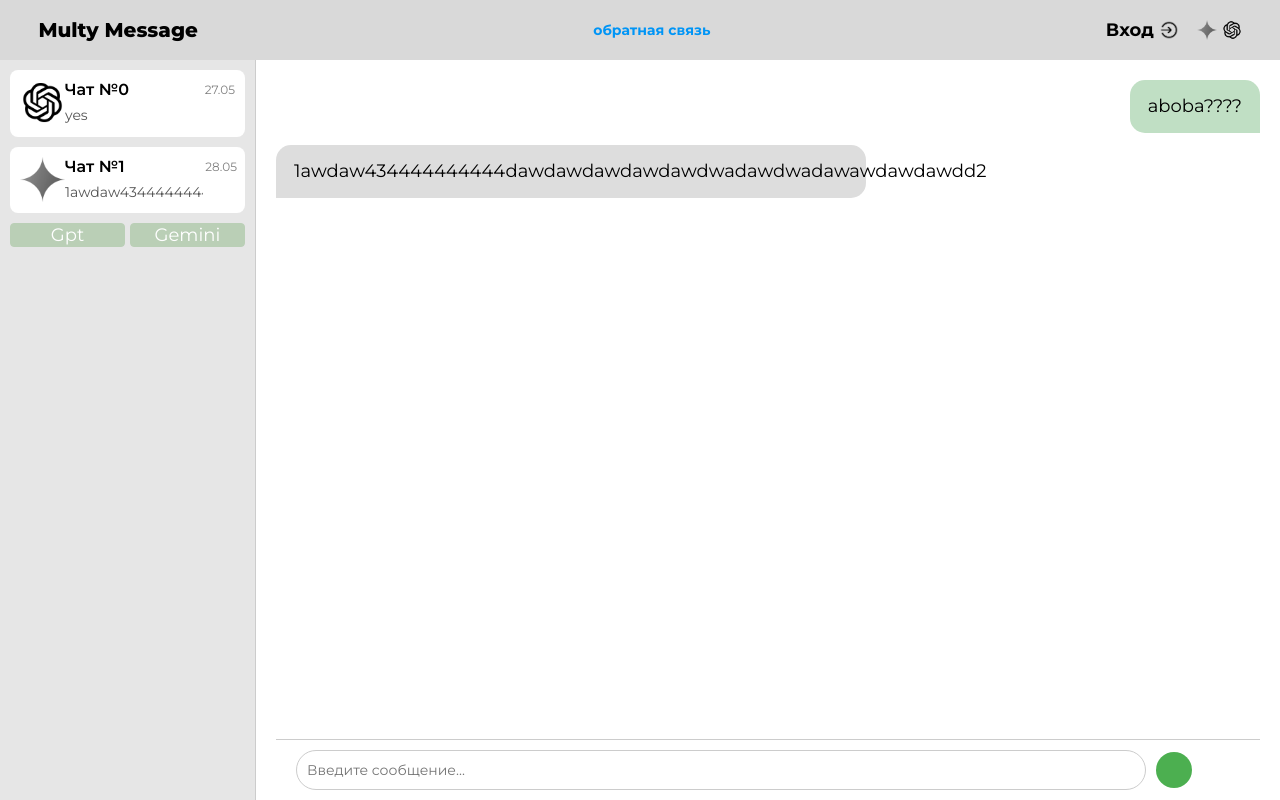
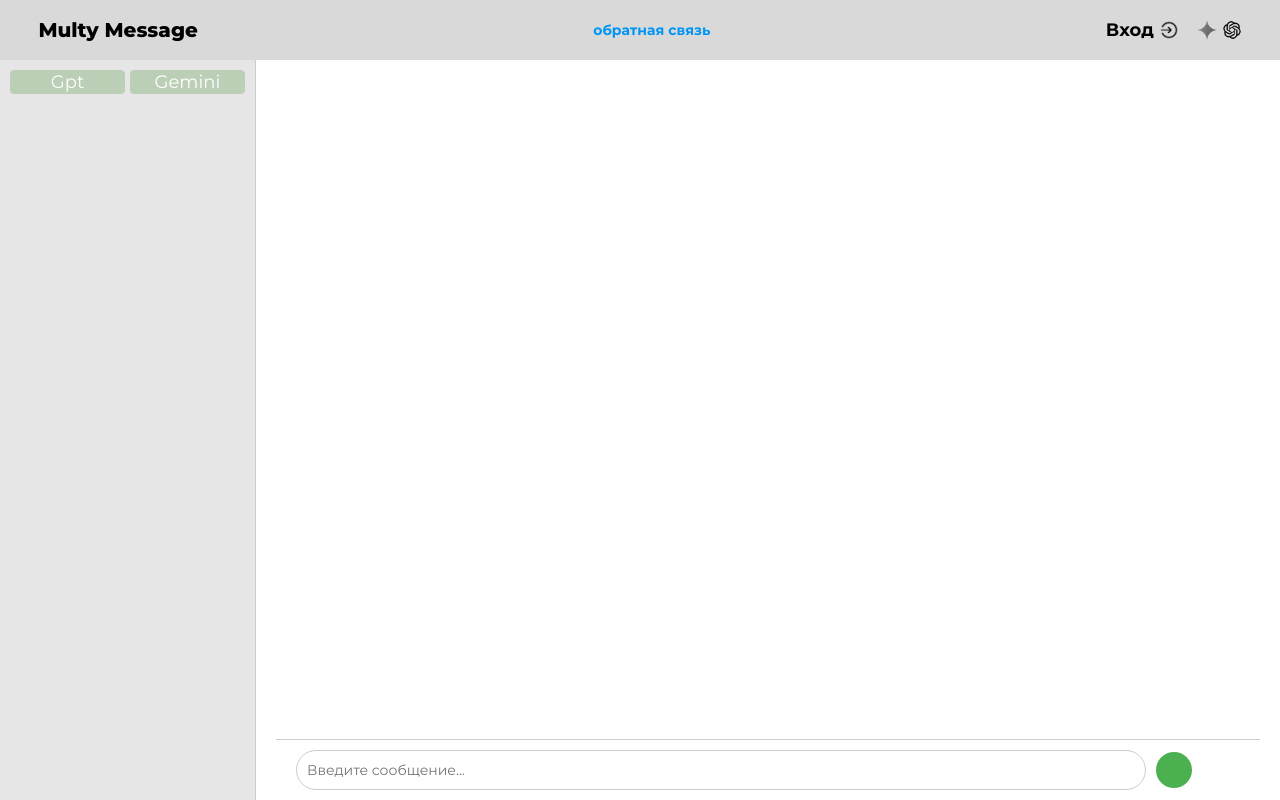
Before and after one commit to rin0n0/multymessage, a Vue app: page / in a window 1280 px wide. Built offline with nearby package versions, Linux system fonts and the light colour scheme.

Commit message:
fix нулевой чат

```diff
--- a/src/components/ChatsList.vue
+++ b/src/components/ChatsList.vue
@@ -1,5 +1,6 @@
 <template>
     <div class="chatlist">
+        <div v-if="chats">
         <div class="chatlist__chat" @click="changeChat(chat.chatId)" v-for="chat in chats" :key="chat.id" :class="chat.model">
             <div class="chatlist__chat__left">
                 <div class="chatlist__chat__img"></div>
@@ -10,9 +11,10 @@
                     <p>{{chat.date}}</p>
                 </div>
                 <div class="chatlist__chat__meta__bottom">
-                    <p>{{ chat.messages.at(-1).text }}</p>
+                    <p >{{ chat.messages.at(-1).text }}</p>
                 </div>
             </div>
+        </div>
         </div>
         <div class="chatlist__add">
             <button @click="newChat('gpt')">Gpt</button>
--- a/src/stores/mainStore.js
+++ b/src/stores/mainStore.js
@@ -1,54 +1,21 @@
 import { defineStore } from "pinia";
 
-let ChatId = 2;
-let MessageId = 2;
+let ChatId = 1;
+let MessageId = 1;
 
 export const useStore = defineStore('store', {
     state: () => ({
         chats: [
-            {
-                chatId: '0',
-                messages: [
-                    {
-                        msgId: '0',
-                        text: 'aboba????',
-                        sender: 'user',
-                    },
-                    {
-                        msgId: '1',
-                        text: 'yes',
-                        sender: 'gpt',
-                    },
-                ],
-                model: 'gpt',
-                date: '27.05',
-            },
-            {
-                chatId: '1',
-                messages: [
-                    {
-                        msgId: '0',
-                        text: 'aboba????',
-                        sender: 'user',
-                    },
-                    {
-                        msgId: '1',
-                        text: '1awdaw434444444444dawdawdawdawdawdwadawdwadawawdawdawdd2',
-                        sender: 'gpt',
-                    },
-                ],
-                model: 'gemini',
-                date: '28.05',
-            },
+
         ],
         tokenGemeni: '',
         tokenGpt: '',
-        currentСhatId: '1',
+        currentСhatId: '',
     }),
     getters: {
         currentСhatMessages: (state) => {
             const currentСhat = state.chats.find(chat => chat.chatId === state.currentСhatId);
-             return currentСhat.messages;
+            if (currentСhat) return currentСhat.messages;
         },
     },
     actions: {
@@ -61,6 +28,7 @@ export const useStore = defineStore('store', {
         },
         newChat(model){
             this.chats.push({chatId: ChatId++, messages: [{msgId: MessageId++, text: "Привет!", sender: model}], model, date: getFormattedDate()})
+            this.currentСhatId = MessageId-1;
         }
     }
 })
```
